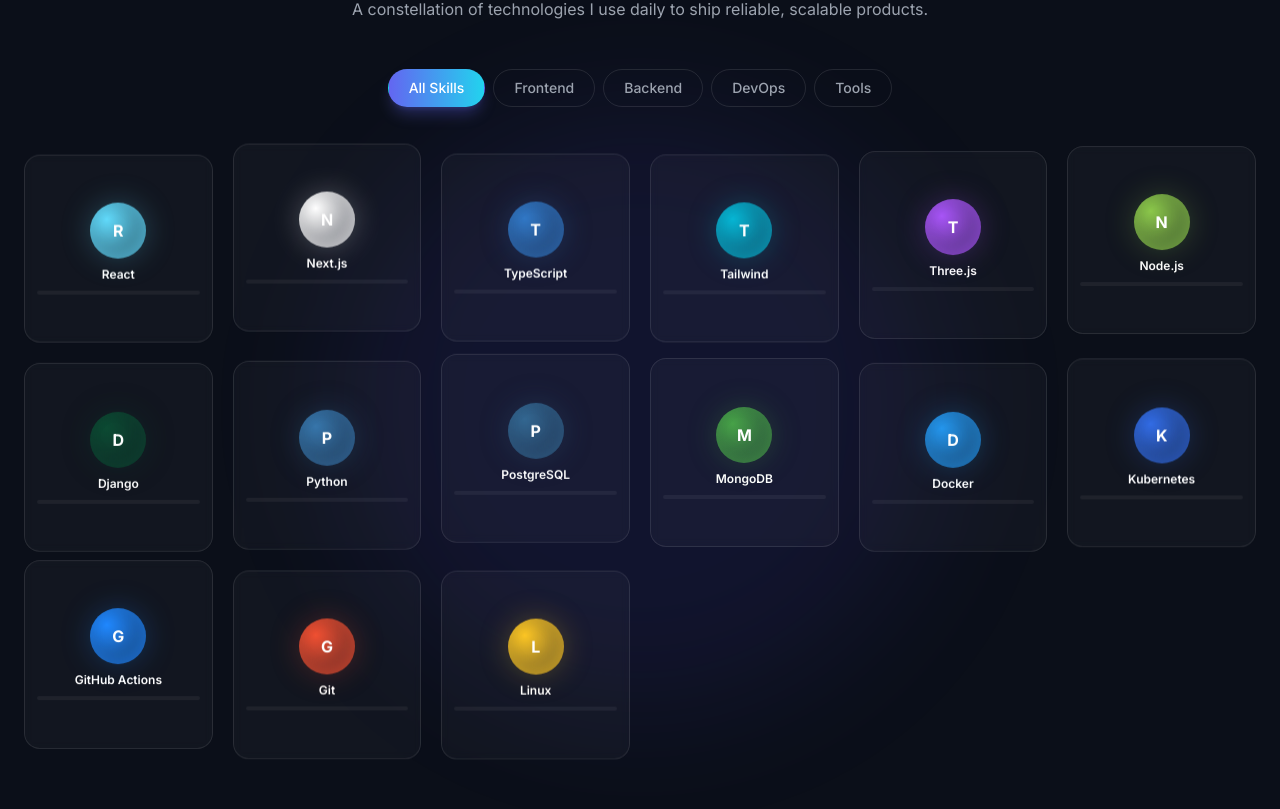
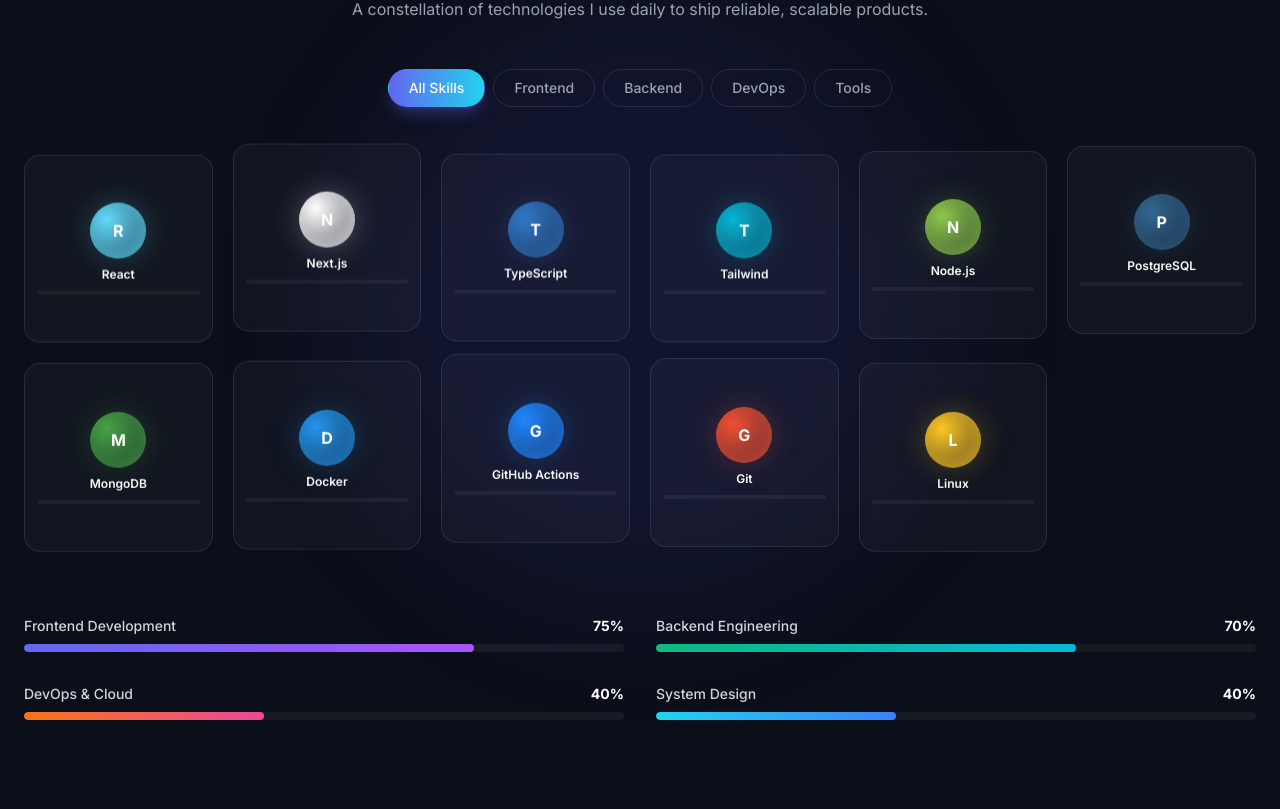
Before and after one commit to rch28/rch28.github.io, a React (Vite) app: page / in a window 1280 px wide. Shown: the part 2031-2840 px from the top of the page. Built offline with nearby package versions, Linux system fonts and the light colour scheme.

Commit message:
fix: update social links and email in contact and footer

```diff
--- a/src/components/portfolio/Contact.tsx
+++ b/src/components/portfolio/Contact.tsx
@@ -62,25 +62,25 @@
     {
       icon: Github,
       label: "GitHub",
-      href: "https://github.com",
+      href: "https://github.com/rch28",
       color: "hover:text-white",
     },
     {
       icon: Linkedin,
       label: "LinkedIn",
-      href: "https://linkedin.com",
+      href: "https://www.linkedin.com/in/khim-chhetri/",
       color: "hover:text-blue-400",
     },
-    {
-      icon: Twitter,
-      label: "Twitter",
-      href: "https://twitter.com",
-      color: "hover:text-cyan-400",
-    },
+    // {
+    //   icon: Twitter,
+    //   label: "Twitter",
+    //   href: "https://twitter.com",
+    //   color: "hover:text-cyan-400",
+    // },
     {
       icon: Mail,
       label: "Email",
-      href: "mailto:hello@example.com",
+      href: "mailto:khim.b.chhetri@gmail.com",
       color: "hover:text-pink-400",
     },
   ];
--- a/src/components/portfolio/Footer.tsx
+++ b/src/components/portfolio/Footer.tsx
@@ -96,10 +96,13 @@
 
             <div className="flex gap-2 pt-2">
               {[
-                { Icon: Github, href: "https://github.com" },
-                { Icon: Linkedin, href: "https://linkedin.com" },
-                { Icon: Twitter, href: "https://twitter.com" },
-                { Icon: Mail, href: "mailto:hello@example.com" },
+                { Icon: Github, href: "https://www.github.com/rch28" },
+                {
+                  Icon: Linkedin,
+                  href: "https://www.linkedin.com/in/khim-chhetri/",
+                },
+                // { Icon: Twitter, href: "https://twitter.com" },
+                { Icon: Mail, href: "mailto:khim.b.chhetri@gmail.com" },
               ].map(({ Icon, href }, i) => (
                 <a
                   key={i}
--- a/src/components/portfolio/Navbar.tsx
+++ b/src/components/portfolio/Navbar.tsx
@@ -1,5 +1,5 @@
-import React, { useState, useEffect } from 'react';
-import { Menu, X, Code2, Github, Linkedin } from 'lucide-react';
+import React, { useState, useEffect } from "react";
+import { Menu, X, Code2, Github, Linkedin } from "lucide-react";
 
 const Navbar: React.FC = () => {
   const [scrolled, setScrolled] = useState(false);
@@ -7,37 +7,37 @@
 
   useEffect(() => {
     const onScroll = () => setScrolled(window.scrollY > 30);
-    window.addEventListener('scroll', onScroll);
-    return () => window.removeEventListener('scroll', onScroll);
+    window.addEventListener("scroll", onScroll);
+    return () => window.removeEventListener("scroll", onScroll);
   }, []);
 
   const links = [
-    { label: 'About', href: '#about' },
-    { label: 'Skills', href: '#skills' },
-    { label: 'Projects', href: '#projects' },
+    { label: "About", href: "#about" },
+    { label: "Skills", href: "#skills" },
+    { label: "Projects", href: "#projects" },
     // { label: 'DevOps', href: '#devops' },
-    { label: 'Experience', href: '#experience' },
-    { label: 'Blog', href: '#blog' },
-    { label: 'Contact', href: '#contact' },
+    { label: "Experience", href: "#experience" },
+    { label: "Blog", href: "#blog" },
+    { label: "Contact", href: "#contact" },
   ];
 
   const handleClick = (href: string) => {
     setOpen(false);
     const el = document.querySelector(href);
-    if (el) el.scrollIntoView({ behavior: 'smooth' });
+    if (el) el.scrollIntoView({ behavior: "smooth" });
   };
 
   return (
     <nav
       className={`fixed top-0 left-0 right-0 z-50 transition-all duration-500 ${
         scrolled
-          ? 'bg-[#0B0F19]/80 backdrop-blur-xl border-b border-white/10 py-3'
-          : 'bg-transparent py-5'
+          ? "bg-[#0B0F19]/80 backdrop-blur-xl border-b border-white/10 py-3"
+          : "bg-transparent py-5"
       }`}
     >
       <div className="max-w-7xl mx-auto px-6 flex items-center justify-between">
         <button
-          onClick={() => handleClick('#hero')}
+          onClick={() => handleClick("#hero")}
           className="flex items-center gap-2 group"
         >
           <div className="relative">
@@ -65,7 +65,7 @@
 
         <div className="hidden lg:flex items-center gap-3">
           <a
-            href="https://github.com"
+            href="https://github.com/rch28"
             target="_blank"
             rel="noopener noreferrer"
             className="w-9 h-9 rounded-lg border border-white/10 flex items-center justify-center text-gray-300 hover:text-white hover:border-indigo-500/50 hover:bg-indigo-500/10 transition-all"
@@ -73,7 +73,7 @@
             <Github className="w-4 h-4" />
           </a>
           <a
-            href="https://linkedin.com"
+            href="https://www.linkedin.com/in/khim-chhetri/"
             target="_blank"
             rel="noopener noreferrer"
             className="w-9 h-9 rounded-lg border border-white/10 flex items-center justify-center text-gray-300 hover:text-white hover:border-cyan-500/50 hover:bg-cyan-500/10 transition-all"
@@ -81,7 +81,7 @@
             <Linkedin className="w-4 h-4" />
           </a>
           <button
-            onClick={() => handleClick('#contact')}
+            onClick={() => handleClick("#contact")}
             className="px-5 py-2 text-sm font-medium rounded-lg bg-gradient-to-r from-indigo-500 to-cyan-400 text-white hover:shadow-lg hover:shadow-indigo-500/30 transition-all"
           >
             Hire Me
@@ -108,7 +108,7 @@
             </button>
           ))}
           <button
-            onClick={() => handleClick('#contact')}
+            onClick={() => handleClick("#contact")}
             className="mt-2 px-5 py-3 font-medium rounded-lg bg-gradient-to-r from-indigo-500 to-cyan-400 text-white"
           >
             Hire Me
--- a/src/components/portfolio/Skills.tsx
+++ b/src/components/portfolio/Skills.tsx
@@ -8,29 +8,29 @@
 }
 
 const skills: Skill[] = [
-  { name: "React", level: 95, cat: "frontend", color: "#61DAFB" },
-  { name: "Next.js", level: 92, cat: "frontend", color: "#FFFFFF" },
-  { name: "TypeScript", level: 90, cat: "frontend", color: "#3178C6" },
-  { name: "Tailwind", level: 95, cat: "frontend", color: "#06B6D4" },
+  { name: "React", level: 80, cat: "frontend", color: "#61DAFB" },
+  { name: "Next.js", level: 80, cat: "frontend", color: "#FFFFFF" },
+  { name: "TypeScript", level: 75, cat: "frontend", color: "#3178C6" },
+  { name: "Tailwind", level: 80, cat: "frontend", color: "#06B6D4" },
   // { name: 'Vue.js', level: 75, cat: 'frontend', color: '#42B883' },
-  { name: "Three.js", level: 70, cat: "frontend", color: "#A855F7" },
+  // { name: "Three.js", level: 70, cat: "frontend", color: "#A855F7" },
 
-  { name: "Node.js", level: 92, cat: "backend", color: "#8CC84B" },
-  { name: "Django", level: 85, cat: "backend", color: "#0C4B33" },
-  { name: "Python", level: 88, cat: "backend", color: "#3776AB" },
-  { name: "PostgreSQL", level: 85, cat: "backend", color: "#336791" },
-  { name: "MongoDB", level: 80, cat: "backend", color: "#47A248" },
+  { name: "Node.js", level: 60, cat: "backend", color: "#8CC84B" },
+  // { name: "Django", level:60, cat: "backend", color: "#0C4B33" },
+  // { name: "Python", level: 88, cat: "backend", color: "#3776AB" },
+  { name: "PostgreSQL", level: 70, cat: "backend", color: "#336791" },
+  { name: "MongoDB", level: 70, cat: "backend", color: "#47A248" },
   // { name: "GraphQL", level: 78, cat: "backend", color: "#E10098" },
 
-  { name: "Docker", level: 92, cat: "devops", color: "#2496ED" },
-  { name: "Kubernetes", level: 85, cat: "devops", color: "#326CE5" },
+  { name: "Docker", level: 75, cat: "devops", color: "#2496ED" },
+  // { name: "Kubernetes", level: 85, cat: "devops", color: "#326CE5" },
   // { name: "AWS", level: 88, cat: "devops", color: "#FF9900" },
-  { name: "GitHub Actions", level: 90, cat: "devops", color: "#2088FF" },
+  { name: "GitHub Actions", level: 75, cat: "devops", color: "#2088FF" },
   // { name: "Nginx", level: 85, cat: "devops", color: "#009639" },
   // { name: "Terraform", level: 75, cat: "devops", color: "#7B42BC" },
 
-  { name: "Git", level: 95, cat: "tools", color: "#F05032" },
-  { name: "Linux", level: 90, cat: "tools", color: "#FCC624" },
+  { name: "Git", level: 80, cat: "tools", color: "#F05032" },
+  { name: "Linux", level: 75, cat: "tools", color: "#FCC624" },
   // { name: "Vim", level: 80, cat: "tools", color: "#019733" },
   // { name: "Figma", level: 75, cat: "tools", color: "#F24E1E" },
 ];
@@ -154,22 +154,22 @@
           {[
             {
               label: "Frontend Development",
-              value: 92,
+              value: 75,
               color: "from-indigo-500 to-purple-500",
             },
             {
               label: "Backend Engineering",
-              value: 88,
+              value: 70,
               color: "from-emerald-500 to-cyan-500",
             },
             {
               label: "DevOps & Cloud",
-              value: 90,
+              value: 40,
               color: "from-orange-500 to-pink-500",
             },
             {
               label: "System Design",
-              value: 85,
+              value: 40,
               color: "from-cyan-400 to-blue-500",
             },
           ].map((b) => (
```
